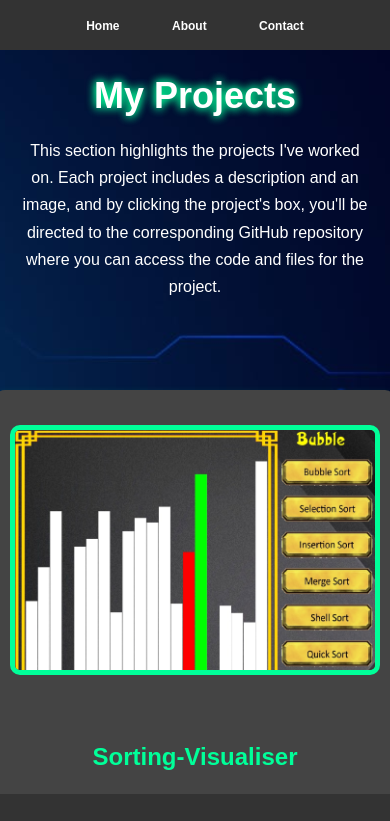
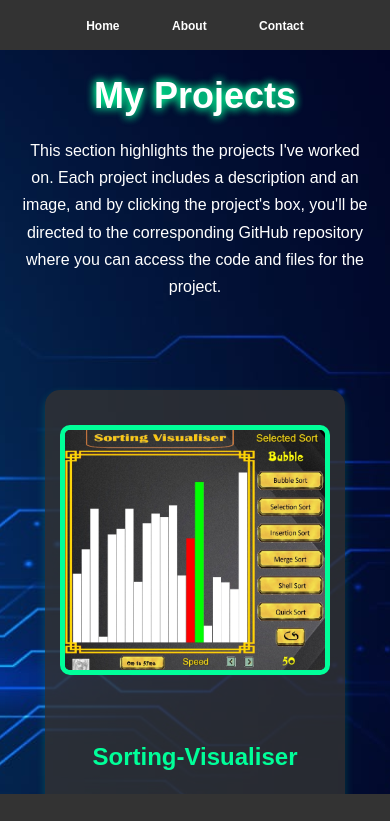
Before and after one commit to daanishmufti/Portfolio, a plain HTML site: page projects.html in a window 390 px wide. Shown: the top 821 px of the page. Drawn offline with Linux system fonts and the light colour scheme.

Commit message:
Update projects.html

```diff
--- a/projects.html
+++ b/projects.html
@@ -97,7 +97,19 @@
 
         @media screen and (max-width: 768px) {
             .project-box {
-                width: 100%;
+                background-color: rgba(51, 51, 51, 0.8);
+                border-radius: 15px;
+                padding: 15px;
+                text-align: center;
+                transition: transform 0.3s ease-in-out;
+                width: 100%; /* Ensures the box takes up the full width of its grid column */
+                max-width: 300px; /* Maximum width for consistency */
+                min-width: 300px; /* Minimum width to ensure the box is not too small */
+                height: 620px;
+                box-shadow: 0 4px 10px rgba(0, 255, 153, 0.2);
+                display: flex;
+                flex-direction: column;
+                justify-content: space-between; /* Ensure content is spaced out */
             }
 
             .projects {
```
